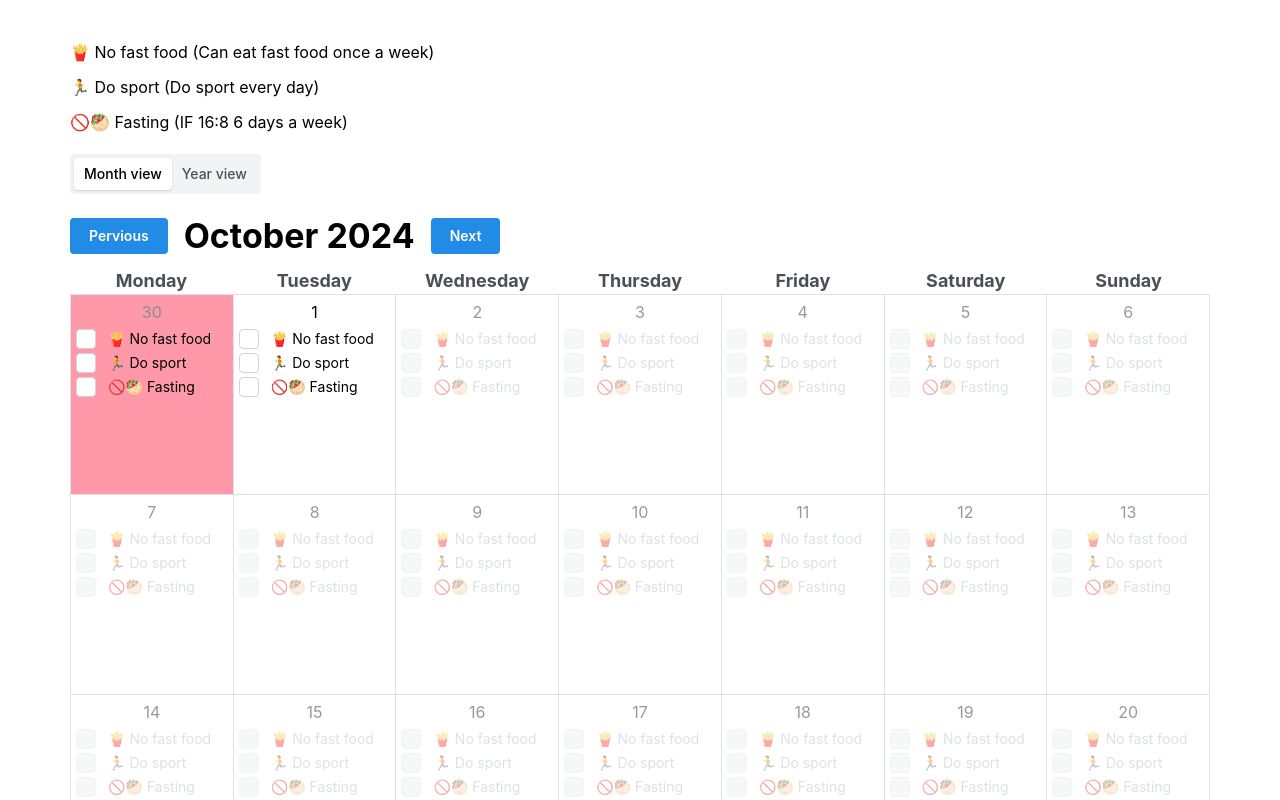
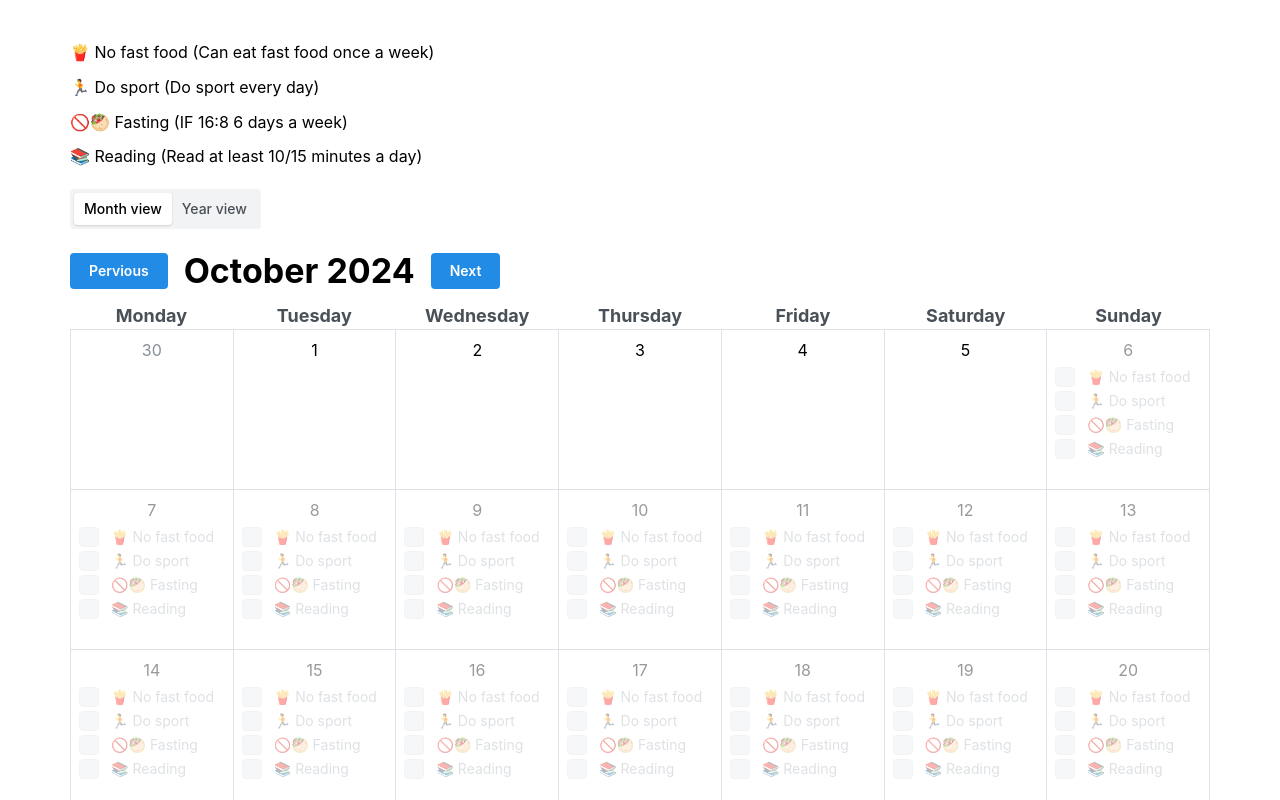
Before and after one commit to Venskiy/streaksapp, a React (Vite) app: page / in a window 1280 px wide. Shown: the top 800 px of the page. Built offline with nearby package versions, Linux system fonts and the light colour scheme.

Commit message:
Add reading as metric

```diff
--- a/src/constants.ts
+++ b/src/constants.ts
@@ -1,4 +1,3 @@
-// reading
 export const METRICS = [
   {
     id: 1,
@@ -18,9 +17,15 @@ export const METRICS = [
     title: 'Fasting',
     description: 'IF 16:8 6 days a week',
   },
+  {
+    id: 4,
+    emoji: '📚',
+    title: 'Reading',
+    description: 'Read at least 10/15 minutes a day',
+  }
 ];
 
-export const START_DAY = '2024-09-30';
+export const START_DAY = '2024-10-06';
 
 export const DAY_STATE_COLORS = {
   'failed': '#ff99a9',
--- a/src/styles/main.css
+++ b/src/styles/main.css
@@ -4,10 +4,11 @@
 }
 
 .day-cell {
-  height: 200px;
+  height: 160px;
   border-top: 1px solid #dee2e6;
   border-left: 1px solid #dee2e6;
-  padding: 5px;
+  padding: 8px;
+  padding-bottom: 16px;
 }
 
 .day-failed {
```
